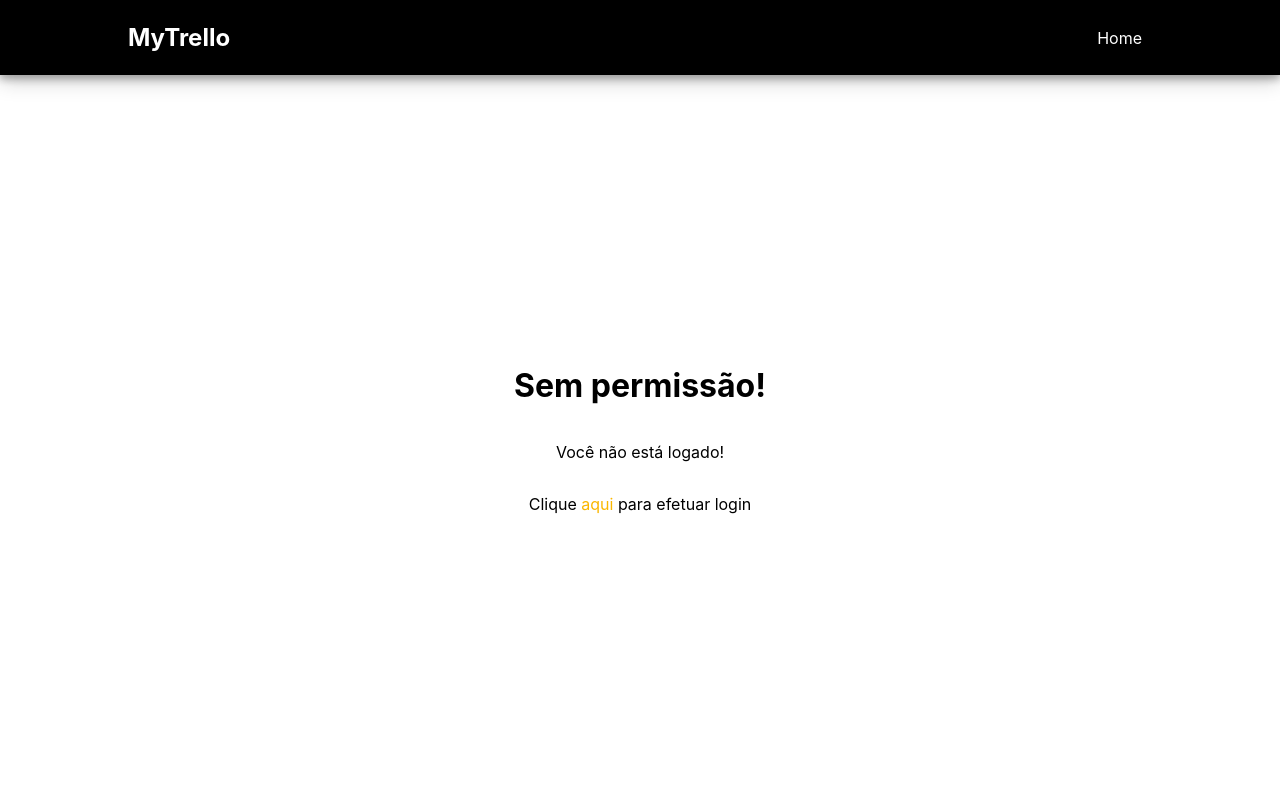
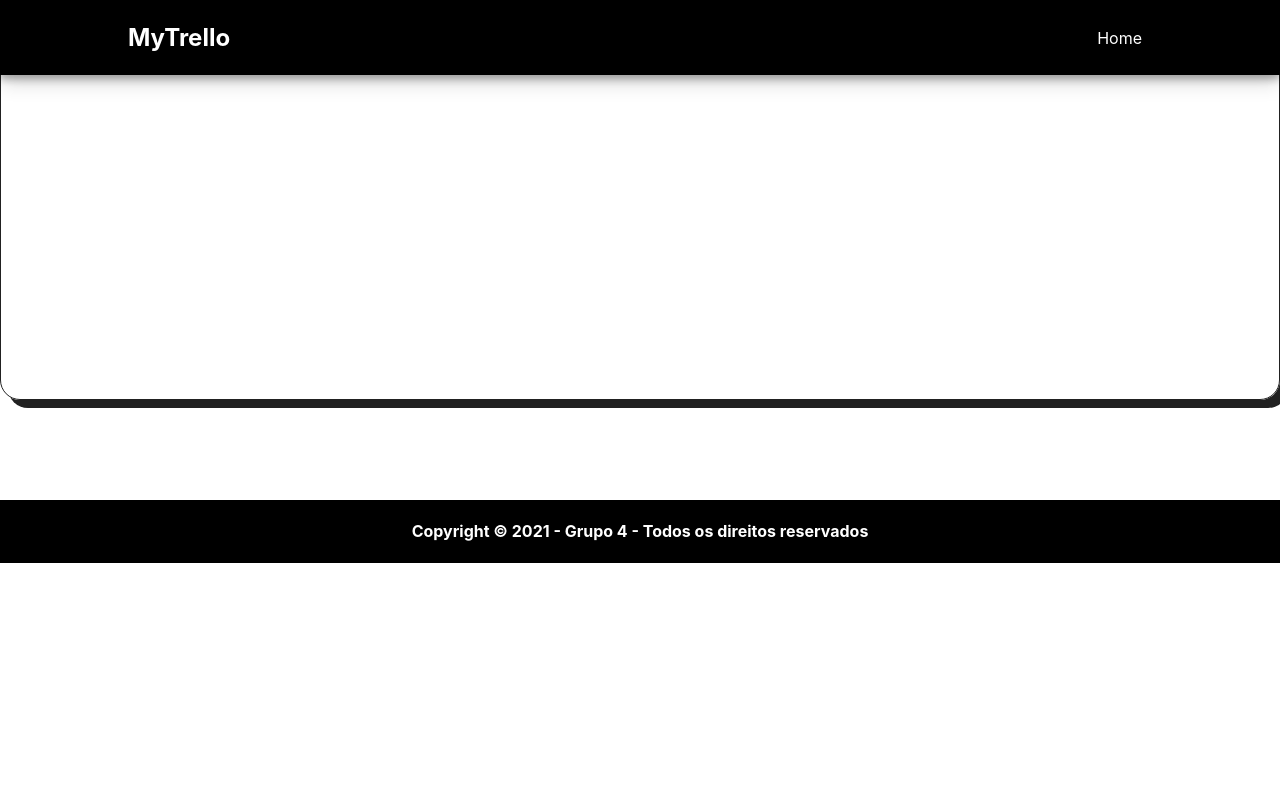
Before and after one commit to eduardoths/projeto-bd-front, a Next.js app: page /dashboard in a window 1280 px wide. Shown: the top 800 px of the page. Built offline with nearby package versions, Linux system fonts and the light colour scheme.

Commit message:
Updated Dashboard UI

```diff
--- a/pages/dashboard.js
+++ b/pages/dashboard.js
@@ -3,35 +3,50 @@ import Link from 'next/link'
 import { useEffect, useState } from 'react'
 
 function Dashboard({data, loading}) {
-    if (loading) {
-        return (
-            <div className="error">
-                <img src="/loading.svg"/>
+    return (
+        <div className="container container-center">
+            <div className="dashboard">
+                <div className="dashboard-teams">
+                    <div className="dashboard-section-title">
+                        <p>Minhas equipes</p>
+                    </div>
+                    {
+                        (() => {
+                            if (loading){
+                                return (
+                                    <div className="loading">
+                                        <img src="loading.svg"/>
+                                    </div>
+                                )
+                            }
+                        })()
+                    }
+                </div>
+                <div className="dashboard-boards">
+                    <div className="dashboard-section-title">
+                        <p>Meus quadros</p>
+                    </div>
+                    {
+                        (() => {
+                            if (loading){
+                                return (
+                                    <div className="loading">
+                                        <img src="loading.svg"/>
+                                    </div>
+                                )
+                            }
+                        })()
+                    }
+                </div>
             </div>
-        )
-    } else {
-        return (
-            <div className="error">
-                <h1>AAA</h1>
-            </div>
-        )
-    }
+        </div>
+    )
 }
 
 export default function DashboardFetch({user, setUser}) {
     const [loading, setLoading] = useState(true)
     const [data, setData] = useState()
-    if (user === undefined) {
-        return (
-            <div className="error">
-                <h1>Sem permissão!</h1>
-                <p>Você não está logado!</p>
-                <p>Clique <Link href="/"><span className="link">aqui</span></Link> para efetuar login</p>
-
-            </div>
-        )
-    }
-    else {
+    if (user !== undefined) {
         const carregar_dados = async () => {
             const url = "https://pcs3623-mytrello-api.herokuapp.com/dashboard/"
             fetch(url, {
@@ -43,7 +58,7 @@ export default function DashboardFetch({user, setUser}) {
             .then(response => {
                 response.json()
                 .then(data => {
-                    console.log(data)
+                    console.log(data.quadros[0])
                     setData(data)
                     setLoading(false)
                 })
@@ -59,4 +74,13 @@ export default function DashboardFetch({user, setUser}) {
             <Dashboard data={data} loading={loading}/>
         )
     }
+    else {
+        return (
+            <div className="dashboard">
+                <h1>Sem permissão!</h1>
+                <p>Você não está logado!</p>
+                <p>Clique <Link href="/"><span className="link">aqui</span></Link> para efetuar login</p>
+            </div>
+        )
+    }
 }
--- a/styles/globals.css
+++ b/styles/globals.css
@@ -23,6 +23,11 @@ body {
 a {
   color: inherit;
   text-decoration: none;
+}
+
+p {
+  font-size: 1rem;
+  line-height: 0.5rem;
 }
 
 * {
@@ -76,13 +81,57 @@ footer {
   color: var(--color-signal);
 }
 
-.login, .welcome, .error {
+.login, .welcome, .error, .container {
   margin-top: var(--header-height);
-  height: calc(100vh - var(--header-height));
+  min-height: calc(100vh - var(--header-height));
   display: flex;
+}
+
+.login, .welcome, .error, .loading {
   align-items: center;
   justify-content: center;
+}
 
+.container {
+  max-width: 1140px;
+  margin: var(--header-height) auto 0 auto;
+}
+
+.container-center {
+  align-items: center;
+}
+
+.dashboard {
+  display: flex;
+  min-height: 400px;
+  width: 100%;
+  flex-direction: row;
+  justify-content: center;
+  box-shadow: .5rem .5rem 0 #212121;
+  border: solid 1px #212121;
+  border-radius: 20px;
+  align-items: flex-start;
+}
+.loading{
+  display: flex;
+  height: 100;
+  align-self: center;
+}
+.dashboard-teams{
+  width: 40%;
+  display: flex;
+  flex-direction: column;
+  align-items: center;
+}
+.dashboard-boards{
+  width: 60%;
+  display: flex;
+  flex-direction: column;
+}
+.dashboard-section-title {
+  width: 80%;
+  padding-bottom: 0;
+  border-bottom: solid 1px #212121;
 }
 
 .error {
```
